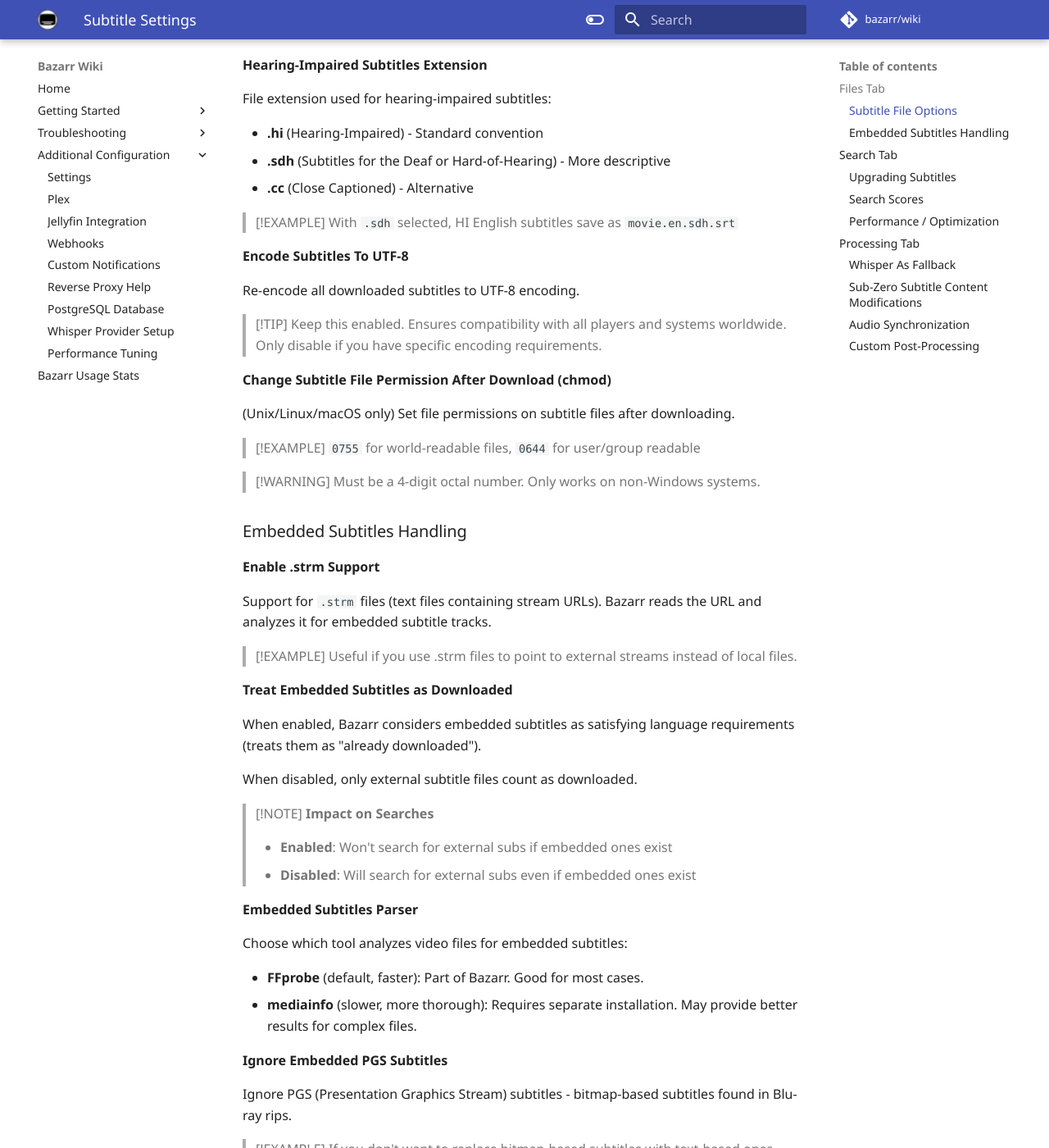
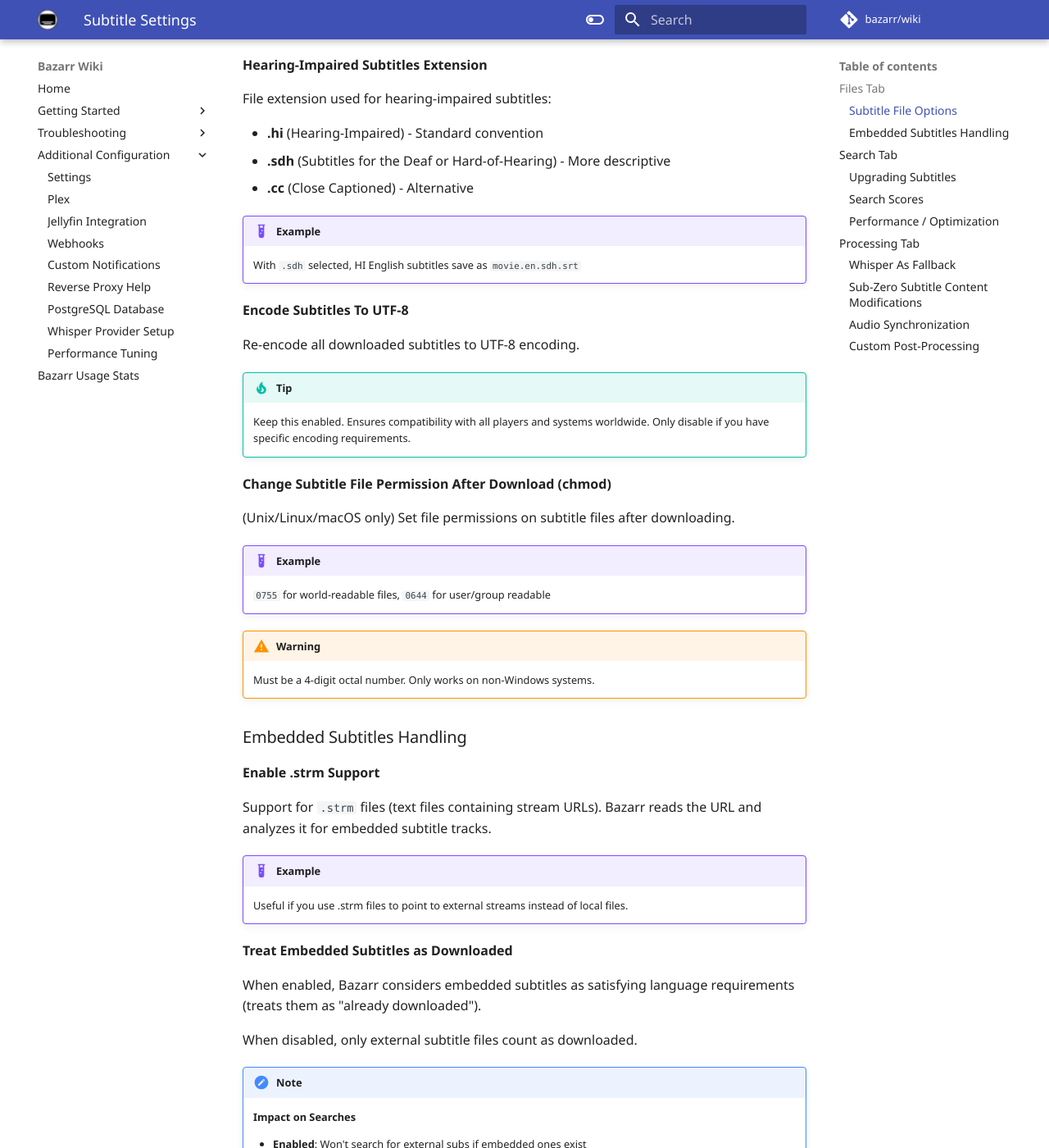
Before and after one commit to bazarr/wiki, an MkDocs documentation site: the page built from docs/Additional-Configuration/Settings/Subtitles.md, in a window 1280 px wide and 1400 px high, scrolled down 693 px. Shown: the whole window at 82% size. Built offline with MkDocs 1.6.1 and Material for MkDocs 9.7.7, drawn with Linux system fonts in a browser that asks for light colours; some web fonts are replaced; comment, search, counter and statistics services are not loaded; some of the changed text lies outside the part shown.

Commit message:
docs: update tip, note, warning, and example formatting for consistency across settings documentation

````diff
--- a/docs/Additional-Configuration/Settings/Subtitles.md
+++ b/docs/Additional-Configuration/Settings/Subtitles.md
@@ -29,26 +29,26 @@ File extension used for hearing-impaired subtitles:
 - **.sdh** (Subtitles for the Deaf or Hard-of-Hearing) - More descriptive
 - **.cc** (Close Captioned) - Alternative
 
-> [!EXAMPLE]
-> With `.sdh` selected, HI English subtitles save as `movie.en.sdh.srt`
+!!! example
+    With `.sdh` selected, HI English subtitles save as `movie.en.sdh.srt`
 
 **Encode Subtitles To UTF-8**
 
 Re-encode all downloaded subtitles to UTF-8 encoding.
 
-> [!TIP]
-> Keep this enabled. Ensures compatibility with all players and systems worldwide. Only disable if you have specific encoding requirements.
+!!! tip
+    Keep this enabled. Ensures compatibility with all players and systems worldwide. Only disable if you have specific encoding requirements.
 
 **Change Subtitle File Permission After Download (chmod)**
 
 (Unix/Linux/macOS only) Set file permissions on subtitle files after downloading.
 
-> [!EXAMPLE]
-> `0755` for world-readable files, `0644` for user/group readable
+!!! example
+    `0755` for world-readable files, `0644` for user/group readable
 
 <!-- -->
-> [!WARNING]
-> Must be a 4-digit octal number. Only works on non-Windows systems.
+!!! warning
+    Must be a 4-digit octal number. Only works on non-Windows systems.
 
 ### Embedded Subtitles Handling
 
@@ -56,8 +56,8 @@ Re-encode all downloaded subtitles to UTF-8 encoding.
 
 Support for `.strm` files (text files containing stream URLs). Bazarr reads the URL and analyzes it for embedded subtitle tracks.
 
-> [!EXAMPLE]
-> Useful if you use .strm files to point to external streams instead of local files.
+!!! example
+    Useful if you use .strm files to point to external streams instead of local files.
 
 **Treat Embedded Subtitles as Downloaded**
 
@@ -65,11 +65,11 @@ When enabled, Bazarr considers embedded subtitles as satisfying language require
 
 When disabled, only external subtitle files count as downloaded.
 
-> [!NOTE]
-> **Impact on Searches**
->
-> - **Enabled**: Won't search for external subs if embedded ones exist
-> - **Disabled**: Will search for external subs even if embedded ones exist
+!!! note
+    **Impact on Searches**
+
+    - **Enabled**: Won't search for external subs if embedded ones exist
+    - **Disabled**: Will search for external subs even if embedded ones exist
 
 **Embedded Subtitles Parser**
 
@@ -82,8 +82,8 @@ Choose which tool analyzes video files for embedded subtitles:
 
 Ignore PGS (Presentation Graphics Stream) subtitles - bitmap-based subtitles found in Blu-ray rips.
 
-> [!EXAMPLE]
-> If you don't want to replace bitmap-based subtitles with text-based ones, enable this.
+!!! example
+    If you don't want to replace bitmap-based subtitles with text-based ones, enable this.
 
 **Ignore Embedded VobSub Subtitles**
 
@@ -97,8 +97,8 @@ Ignore ASS (Advanced SubStation Alpha) subtitles - text format with styling/form
 
 Hide embedded subtitles for languages NOT in your language profiles.
 
-> [!NOTE]
-> Cleaner interface showing only the languages you care about.
+!!! note
+    Cleaner interface showing only the languages you care about.
 
 ---
 
@@ -116,8 +116,8 @@ Enable periodic searching for higher-quality versions of already-downloaded subt
 
 How far back in history to look when upgrading (1-30 days).
 
-> [!EXAMPLE]
-> Set to 14 days means Bazarr looks for upgrades for subtitles downloaded in the last 2 weeks.
+!!! example
+    Set to 14 days means Bazarr looks for upgrades for subtitles downloaded in the last 2 weeks.
 
 **Upgrade Manually Downloaded or Translated Subtitles**
 
@@ -137,13 +137,13 @@ When enabled, include manually downloaded and translated subtitles in upgrade se
 - **Range**: 0-100%
 - Movies only download subtitles automatically if they score at least this percentage
 
-> [!NOTE]
-> **Scoring Guide**
->
-> - **90-100%**: Strict matching, only best quality matches downloaded
-> - **75-90%**: Balanced approach, good quality matches
-> - **50-75%**: Lenient, more results but potentially lower quality
-> - **Below 50%**: Not recommended, high risk of wrong or very poor subtitles
+!!! note
+    **Scoring Guide**
+
+    - **90-100%**: Strict matching, only best quality matches downloaded
+    - **75-90%**: Balanced approach, good quality matches
+    - **50-75%**: Lenient, more results but potentially lower quality
+    - **Below 50%**: Not recommended, high risk of wrong or very poor subtitles
 
 **Why Score Matters**: Scores are calculated based on:
 
@@ -161,13 +161,13 @@ When enabled, include manually downloaded and translated subtitles in upgrade se
 
 Skip searching providers for subtitles that have been searched for recently. After an initial search window, only search periodically.
 
-> [!NOTE]
-> **Purpose**
->
-> - Reduces API calls to subtitle providers
-> - Improves search speed
-> - Saves bandwidth
-> - Good for high-traffic instances
+!!! note
+    **Purpose**
+
+    - Reduces API calls to subtitle providers
+    - Improves search speed
+    - Saves bandwidth
+    - Good for high-traffic instances
 
 **Delay Before Adaptive Search Takes Effect**
 
@@ -224,19 +224,19 @@ Automatic AI-based subtitle generation using OpenAI Whisper when provider search
 
 When no provider reaches the minimum score, Bazarr generates subtitles using Whisper.
 
-> [!NOTE]
-> **Applies to**
->
-> - Scheduled automated searches
-> - Search for Missing Subtitles tasks
-> - **NOT** to manual single searches
+!!! note
+    **Applies to**
+
+    - Scheduled automated searches
+    - Search for Missing Subtitles tasks
+    - **NOT** to manual single searches
 
 **Use Whisper as Fallback for Single Series Searches**
 
 Extend Whisper fallback to manual searches from the Wanted menu.
 
-> [!WARNING]
-> Can significantly increase processing time for single searches.
+!!! warning
+    Can significantly increase processing time for single searches.
 
 ### Sub-Zero Subtitle Content Modifications
 
@@ -250,8 +250,8 @@ Remove hearing impaired tags and descriptions like:
 - HD audio indicators
 - Hearing impaired metadata
 
-> [!NOTE]
-> Cleaner subtitles for those who don't need these cues.
+!!! note
+    Cleaner subtitles for those who don't need these cues.
 
 **Remove Tags**
 
@@ -262,15 +262,15 @@ Remove all style and formatting tags:
 - Size modifications
 - All ASS/SSA formatting
 
-> [!NOTE]
-> Plain text subtitles for maximum compatibility.
+!!! note
+    Plain text subtitles for maximum compatibility.
 
 **Remove Emoji**
 
 Strip emoji characters from subtitles.
 
-> [!EXAMPLE]
-> Some players don't render emoji well or clutter subtitles.
+!!! example
+    Some players don't render emoji well or clutter subtitles.
 
 **OCR Fixes**
 
@@ -301,8 +301,8 @@ Add color to subtitles. Options:
 - White, Light Gray, Red, Green, Yellow, Blue, Magenta, Cyan
 - Black, Dark Red, Dark Green, Dark Yellow, Dark Blue, Dark Magenta, Dark Cyan, Dark Grey
 
-> [!NOTE]
-> Only works with players supporting color tags (ASS/SSA format).
+!!! note
+    Only works with players supporting color tags (ASS/SSA format).
 
 **Reverse RTL**
 
@@ -321,15 +321,15 @@ Automatic timing alignment using ffsubsync (machine learning-based synchronizati
 
 Automatically sync subtitle timing to audio after download.
 
-> [!WARNING]
-> Significantly increases processing time (can take minutes per subtitle). Disable if system is slow or has limited resources.
+!!! warning
+    Significantly increases processing time (can take minutes per subtitle). Disable if system is slow or has limited resources.
 
 **Series Score Threshold For Audio Sync**
 
 Only auto-sync episode subtitles scoring **below** this threshold.
 
-> [!EXAMPLE]
-> Threshold 80 means sync only subtitles scoring below 80%, likely misaligned.
+!!! example
+    Threshold 80 means sync only subtitles scoring below 80%, likely misaligned.
 
 **Movies Score Threshold For Audio Sync**
 
@@ -346,24 +346,24 @@ Choose what ffsubsync uses to align subtitles:
 
 Use the show/movie's original language audio track (from Sonarr/Radarr metadata) as sync reference.
 
-> [!NOTE]
->
-> - **Benefit**: Accurate syncing for original language audio
-> - **Fallback**: Uses default audio track if original language not available
+!!! note
+
+    - **Benefit**: Accurate syncing for original language audio
+    - **Fallback**: Uses default audio track if original language not available
 
 **Do Not Fix Framerate Mismatch**
 
 Skip framerate correction during synchronization.
 
-> [!EXAMPLE]
-> If you know framerate isn't mismatched, can speed up sync.
+!!! example
+    If you know framerate isn't mismatched, can speed up sync.
 
 **Golden-Section Search**
 
 Use advanced mathematical search to find optimal framerate ratio.
 
-> [!NOTE]
-> Better results for framerate-mismatched content but slower processing.
+!!! note
+    Better results for framerate-mismatched content but slower processing.
 
 **Max Offset Seconds**
 
@@ -372,15 +372,15 @@ Maximum timing offset allowed for any subtitle segment.
 - **Options**: 60, 120, 300, 600 seconds
 - **Default**: 60 seconds
 
-> [!EXAMPLE]
-> If set to 60, no subtitle will be offset more than 60 seconds from original timing.
+!!! example
+    If set to 60, no subtitle will be offset more than 60 seconds from original timing.
 
 **Generate Debug File Instead of Synchronizing**
 
 Create debug files (.tar.gz) for ffsubsync issue reporting instead of actually syncing.
 
-> [!EXAMPLE]
-> When opening issues on ffsubsync GitHub to help developers debug problems.
+!!! example
+    When opening issues on ffsubsync GitHub to help developers debug problems.
 
 ---
 
@@ -426,13 +426,13 @@ The script or binary to execute. Available variables include:
 | `{series_id}`                    | Sonarr series ID (empty for movies)                |
 | `{episode_id}`                   | Sonarr episode ID or Radarr movie ID               |
 
-> [!EXAMPLE]
->
-> ```bash
-> python /scripts/fix_subtitles.py "{subtitles}" "{episode_language_code2}"
-> bash /usr/local/bin/post-process.sh "{subtitles}" "{episode}"
-> ```
+!!! example
+
+    ```bash
+    python /scripts/fix_subtitles.py "{subtitles}" "{episode_language_code2}"
+    bash /usr/local/bin/post-process.sh "{subtitles}" "{episode}"
+    ```
 
 <!-- -->
-> [!WARNING]
-> Your command cannot start or end with quotes. Append `2>&1` to capture output.
+!!! warning
+    Your command cannot start or end with quotes. Append `2>&1` to capture output.
````
Also changed, not shown: other parts of docs/Additional-Configuration/Settings/Subtitles.md (+16 -16 lines), docs/Additional-Configuration/Settings/Application.md (+32 -32 lines), docs/Additional-Configuration/Settings/Languages.md (+28 -28 lines), docs/Additional-Configuration/Settings/Library.md (+83 -83 lines), docs/Additional-Configuration/Settings/Notifications.md (+8 -8 lines), docs/Additional-Configuration/Settings/Providers.md (+30 -30 lines).
